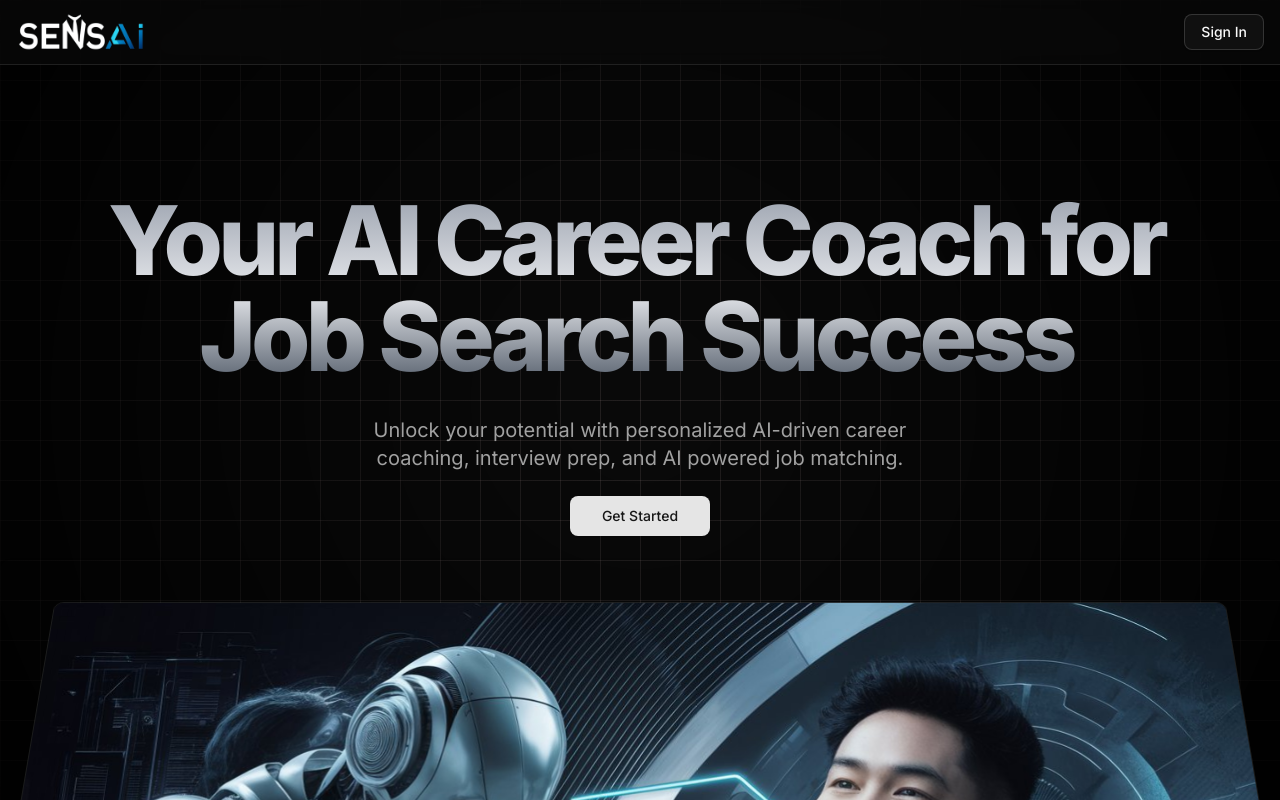
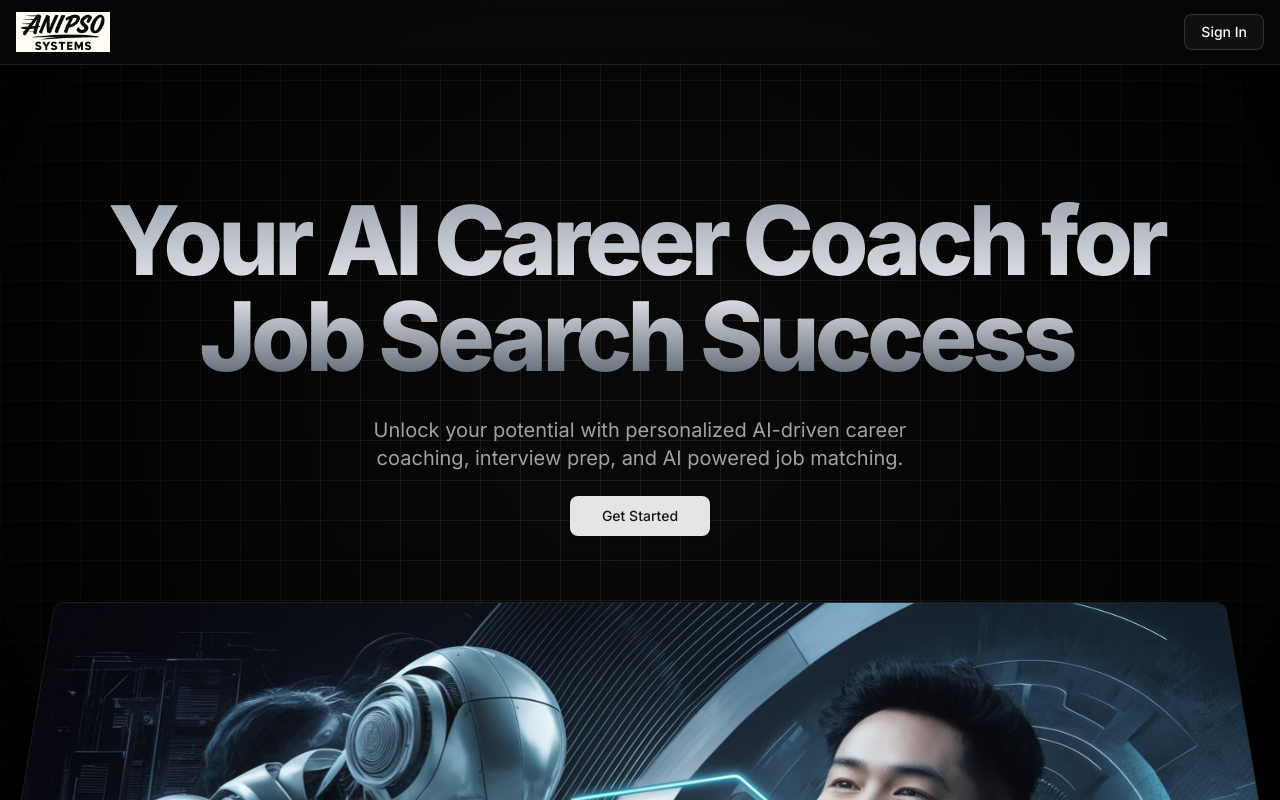
Before and after one commit to ChrisOspina/sensai, a Next.js app: page / in a window 1280 px wide. Shown: the top 800 px of the page. Built offline with nearby package versions, Linux system fonts and the light colour scheme; no server answers.

Commit message:
rebranding for anipso

```diff
--- a/app/layout.js
+++ b/app/layout.js
@@ -37,7 +37,7 @@ export default function RootLayout({ children }) {
           {/*footer*/}
           <footer className="bg-muted/50 py-12">
             <div className="container mx-auto px-4 text-center text-gray-200">
-              <p>Anipso</p>
+              <p>Anipso Systems</p>
             </div>
           </footer>
           </ThemeProvider>
--- a/components/header.jsx
+++ b/components/header.jsx
@@ -29,8 +29,8 @@ const Header = async () => {
       <nav className="container mx-auto px-4 h-16 flex items-center justify-between">
         <Link href={"/"}>
           <Image
-            src={"/logo.png"}
-            alt="sensai logo"
+            src={"/anipsobw.png"}
+            alt="anipso logo"
             width={150}
             height={50}
             className="h-12 py-1 w-auto object-contain"
```
Also changed, not shown: public/anipsobw.png (added), public/logo.png (deleted).
